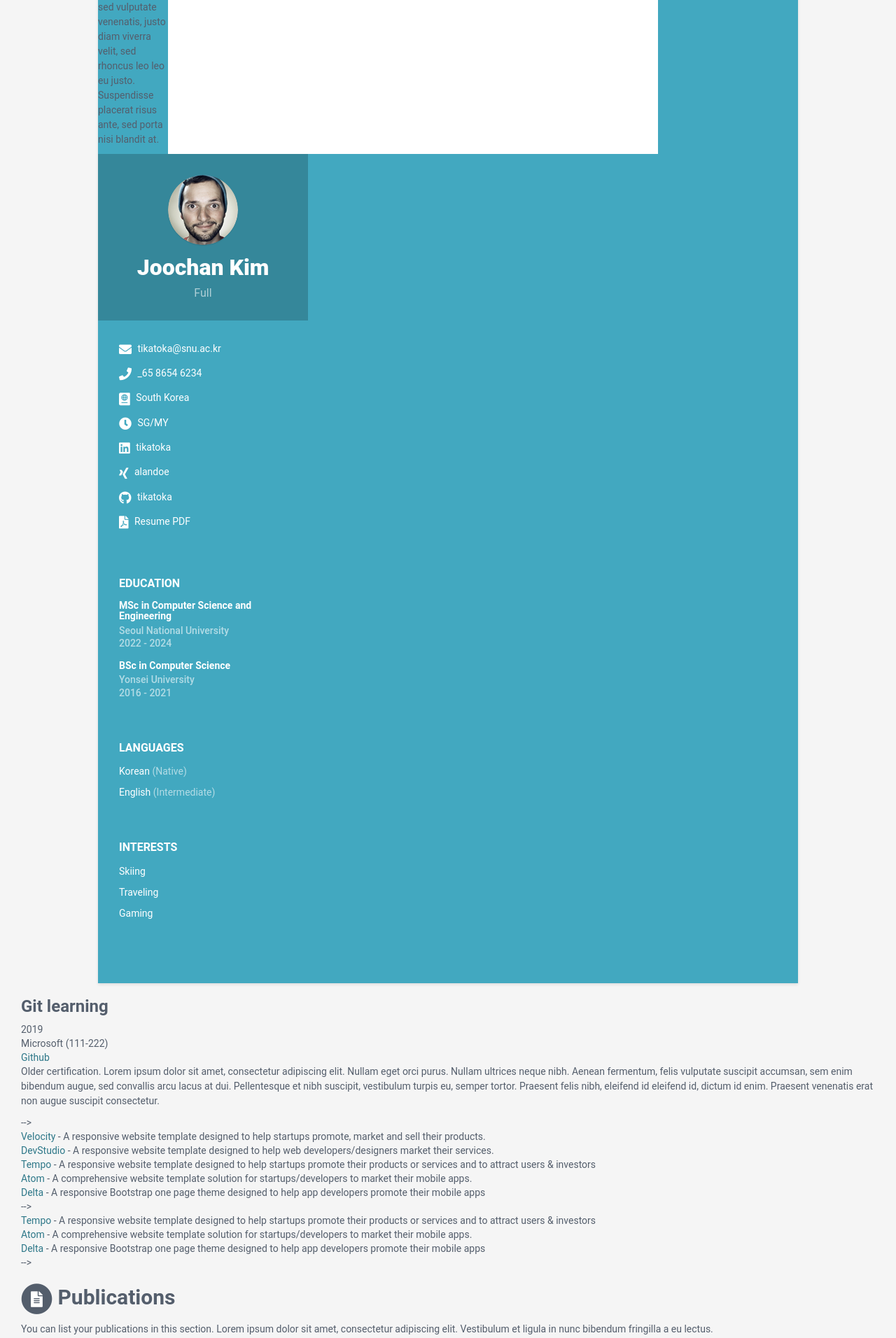
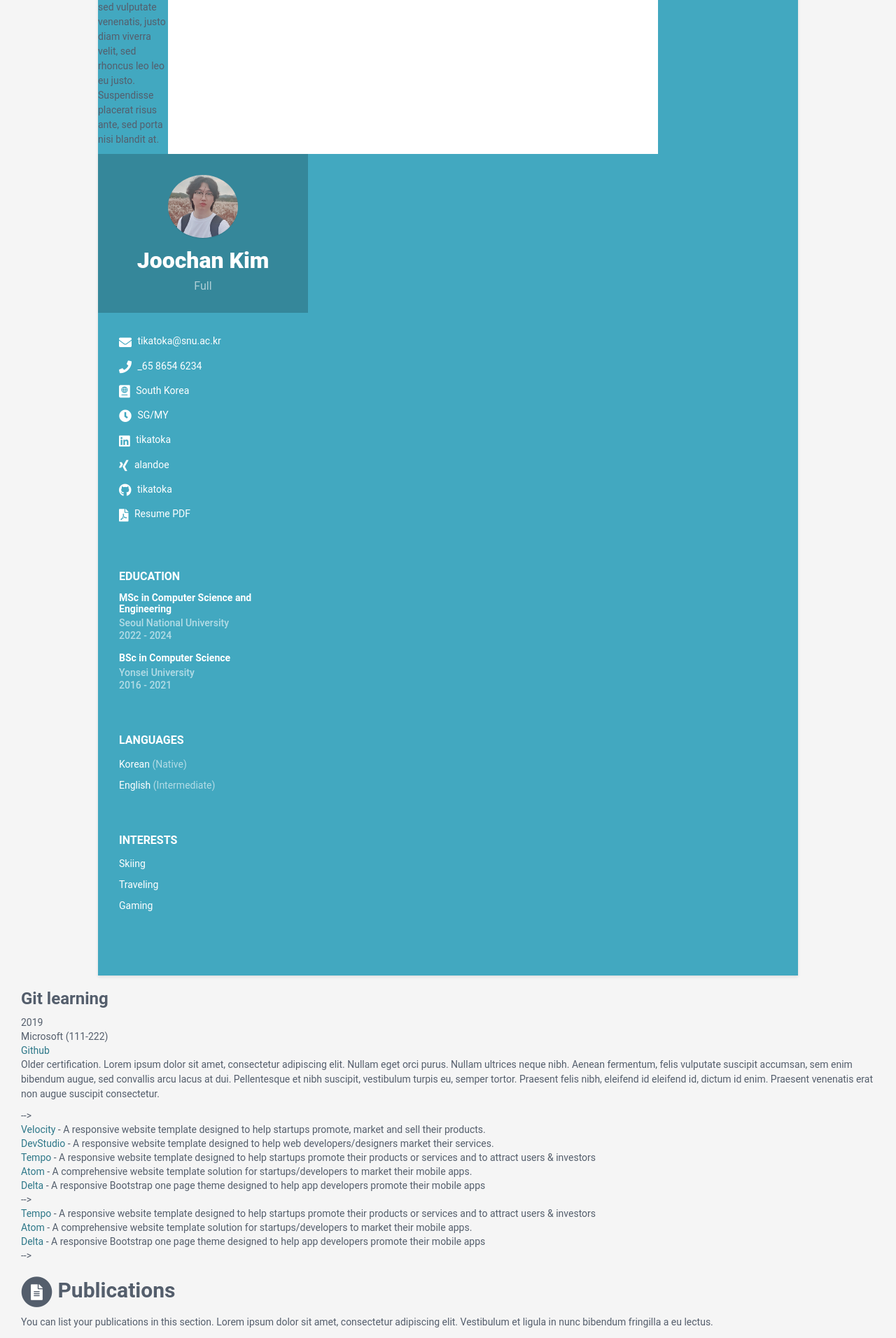
Before and after one commit to TikaToka/tikatoka.github.io, a Jekyll site: the page built from index.html, in a window 1280 px wide. Shown: the part 880-2792 px from the top of the page at 70% size. Built offline with Jekyll 4.4.1, drawn with Linux system fonts in a browser that asks for light colours.

Commit message:
add image

```diff
--- a/_data/data.yml
+++ b/_data/data.yml
@@ -10,7 +10,7 @@ sidebar:
     # Profile information
     name: Joochan Kim
     tagline: Full
-    avatar: profile.png  #place a 100x100 picture inside /assets/images/ folder and provide the name of the file below
+    avatar: avatar.jpg #place a 100x100 picture inside /assets/images/ folder and provide the name of the file below
 
     # Sidebar links
     email: tikatoka@snu.ac.kr
```
Also changed, not shown: assets/images/avatar.jpg (added).
